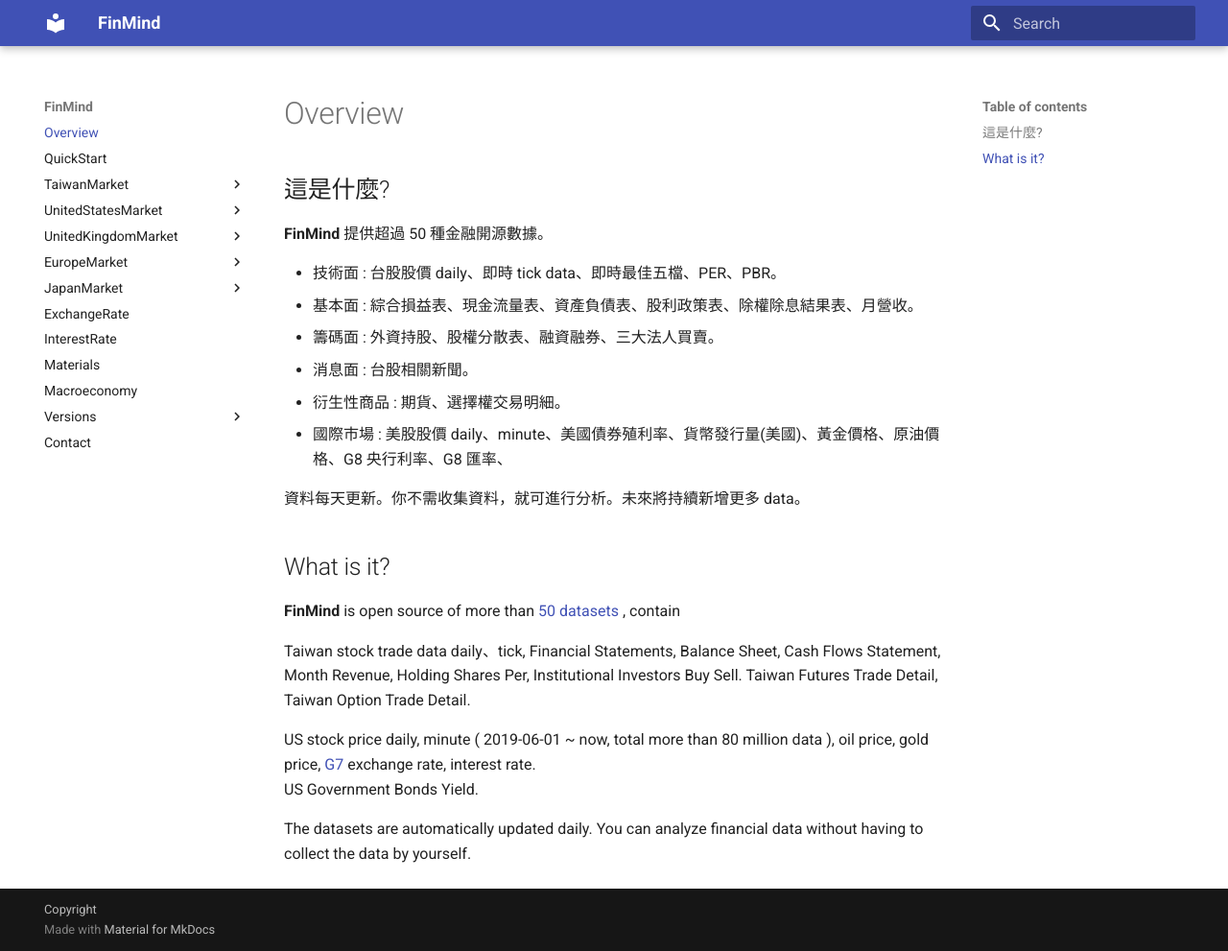
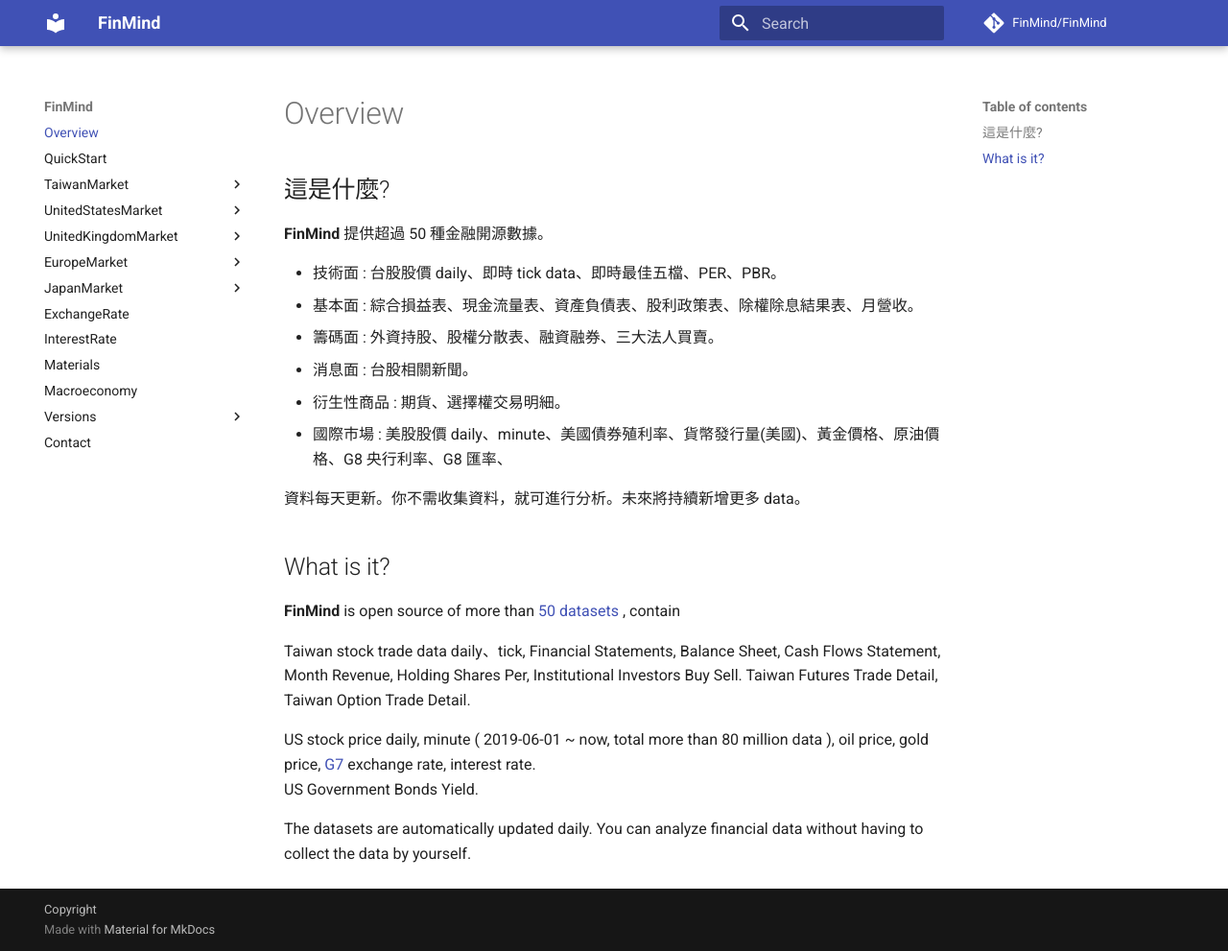
Before and after one commit to FinMind/FinMind-Doc, an MkDocs documentation site: the page built from docs/index.md, in a window 1280 px wide and 991 px high. Shown: the whole window at 96% size. Built offline with MkDocs 1.6.1 and Material for MkDocs 9.7.7, drawn with Linux system fonts in a browser that asks for light colours; comment, search, counter and statistics services are not loaded.

Commit message:
feat: add repo_name

```diff
--- a/mkdocs.yml
+++ b/mkdocs.yml
@@ -11,6 +11,8 @@ theme:
         - python
     language: 'en'
 
+repo_name: FinMind/FinMind
+repo_url: https://github.com/FinMind/FinMind
 
 nav:
     - Overview: 'index.md'
```
